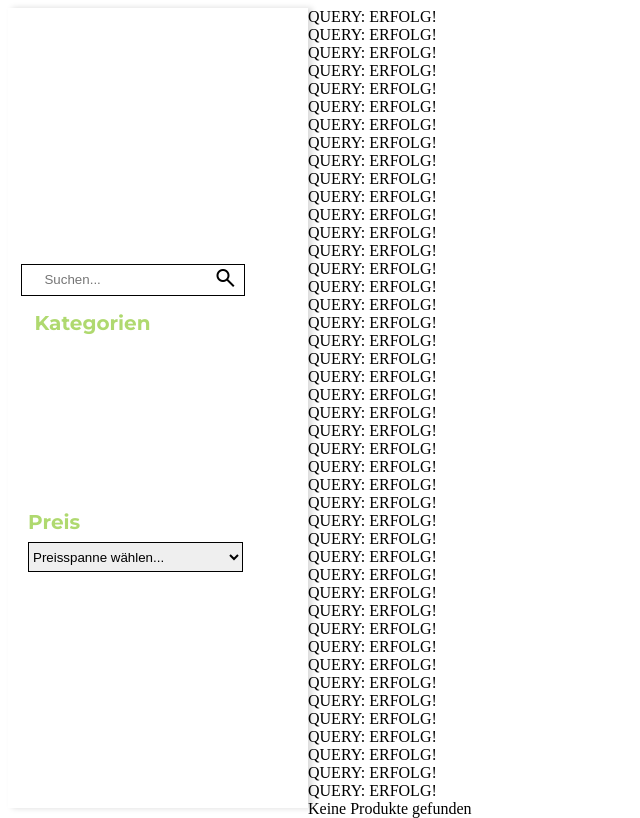
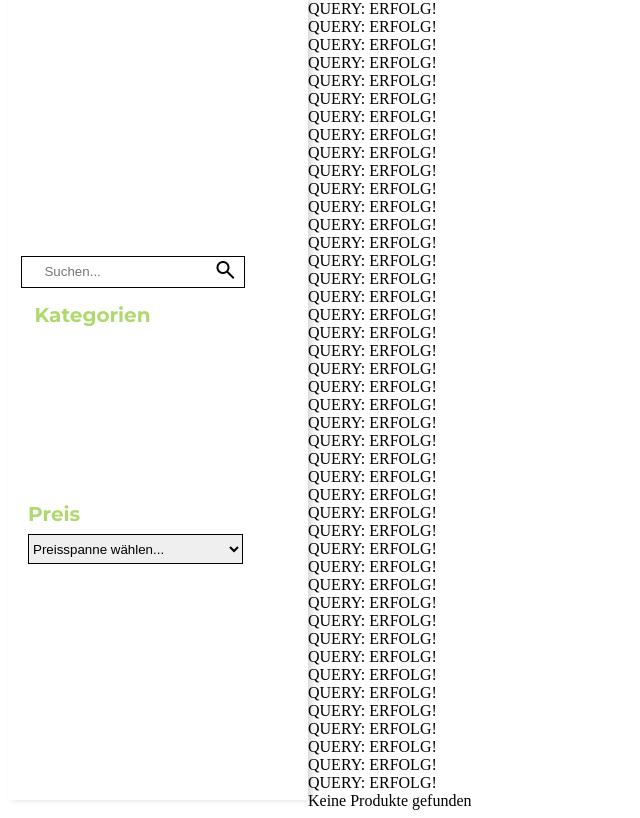
Before and after one commit to Ioannis20x/shopseite, a PHP site: page /shop/?page=1 in a window 1280 px wide. Shown: the whole page, without its empty margins (0-640 px from the left). Run offline with PHP 8.4, Linux system fonts and the light colour scheme; data that the repository does not hold is empty.

Commit message:
FIX: Abstand zwischen Body und Top entfernt

```diff
--- a/css/style.css
+++ b/css/style.css
@@ -1,3 +1,8 @@
+body{
+    margin-top: 0   ;
+}
+
+
 /*DETEILANSICHT*/
 #prodbild img {
     width: 500px;
```
